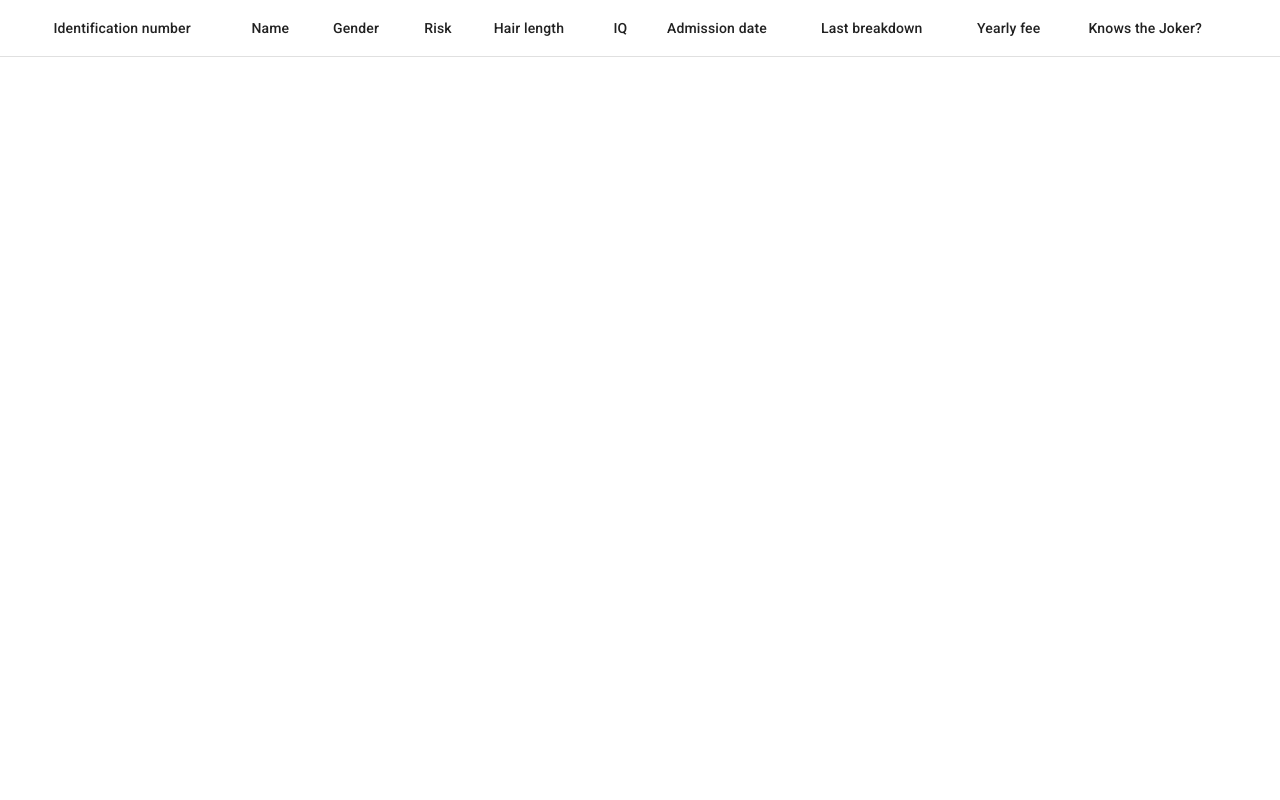
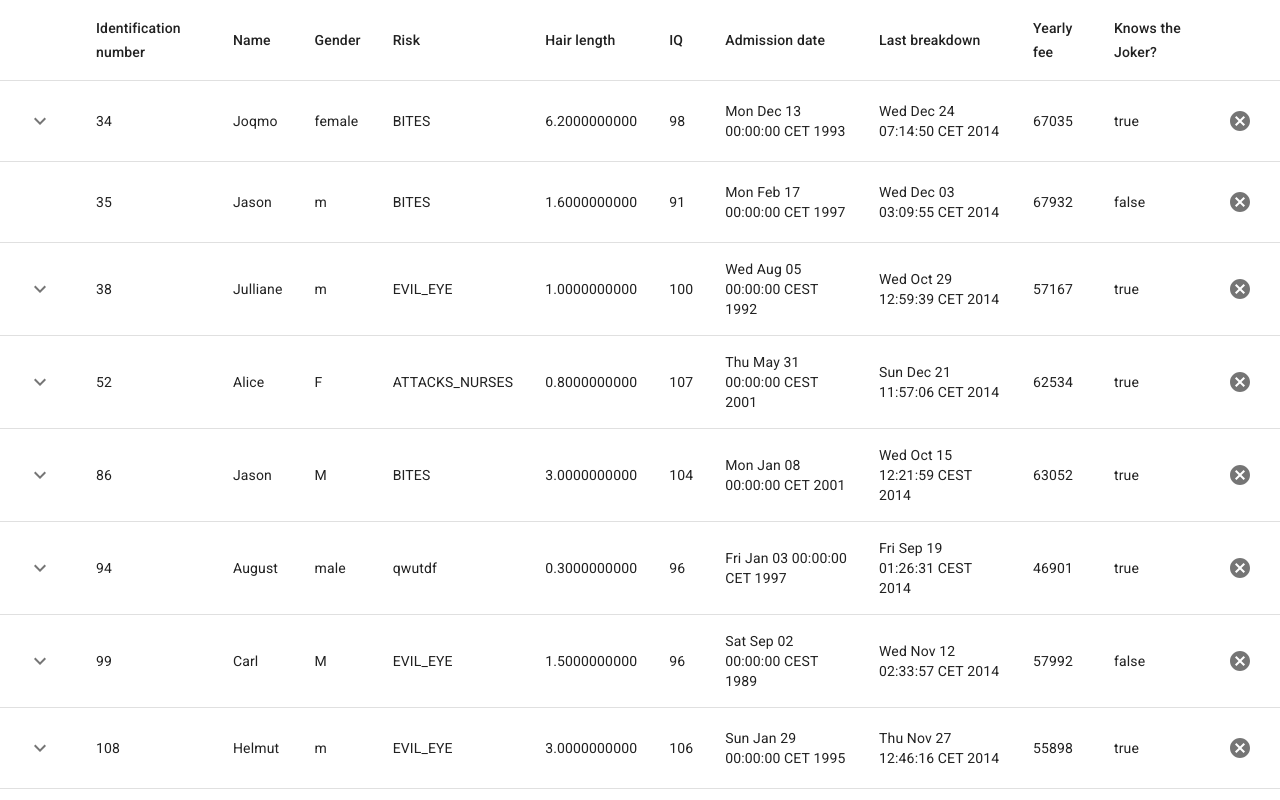
Before and after one commit to crazefan/ga-jsontotable, a React (Create React App) app: page / in a window 1280 px wide. Shown: the top 800 px of the page. Built offline with nearby package versions, Linux system fonts and the light colour scheme.

Commit message:
utility functions and rendering first level

```diff
--- a/src/TableBuilder/index.js
+++ b/src/TableBuilder/index.js
@@ -1,6 +1,6 @@
 import React from "react";
 
-import { getHeadLabelsFromRows } from "../utils";
+import { getHeadLabelsFromRows, getRowKids } from "../utils";
 
 import {
   Box,
@@ -11,21 +11,57 @@ import {
   IconButton,
   TableBody,
   Typography,
-  Tab,
 } from "@material-ui/core";
 
-const TableBuilder = ({ rows, onRowUpdated }) => {
+import {
+  Cancel,
+  KeyboardArrowDown,
+  KeyboardArrowRight,
+} from "@material-ui/icons";
+
+const RowBuilder = ({ rowData, onUpdated, onDeleted }) => {
+  const kids = getRowKids(rowData);
+  const { data, isOpen = false } = rowData;
+  return (
+    <>
+      <TableRow>
+        <TableCell>
+          <IconButton>{kids ? <KeyboardArrowDown /> : null}</IconButton>
+        </TableCell>
+        {Object.keys(data).map((key) => (
+          <TableCell key={`table-cell-${key}`}>{data[key]}</TableCell>
+        ))}
+        <TableCell>
+          <IconButton>
+            <Cancel />
+          </IconButton>
+        </TableCell>
+      </TableRow>
+    </>
+  );
+};
+
+const TableBuilder = ({ rows, onRowUpdated, onRowDeleted }) => {
   const headLabels = getHeadLabelsFromRows(rows);
   return (
     <Table>
       <TableHead>
         <TableRow>
           {headLabels.map((label, i) => (
-            <TableCell>{label}</TableCell>
+            <TableCell key={`head-label-${label}-${i}`}>{label}</TableCell>
           ))}
         </TableRow>
       </TableHead>
-      <TableBody></TableBody>
+      <TableBody>
+        {rows.map((row, i) => (
+          <RowBuilder
+            key={`row-builder-item-${JSON.stringify(row)}`}
+            rowData={row}
+            onDeleted={onRowUpdated}
+            onUpdated={onRowUpdated}
+          />
+        ))}
+      </TableBody>
     </Table>
   );
 };
--- a/src/utils/index.js
+++ b/src/utils/index.js
@@ -1,4 +1,17 @@
-export const getHeadLabelsFromRows = (rows) =>
-  Array.isArray(rows) && rows.length > 0 && rows[0] && rows[0].data
+export const getHeadLabelsFromRows = (rows) => {
+  return Array.isArray(rows) && rows.length > 0 && rows[0] && rows[0].data
     ? [null, ...Object.keys(rows[0].data), null]
     : [];
+};
+
+export const getRowKids = (rowData) => {
+  if (!rowData || !rowData.kids) {
+    return null;
+  }
+
+  const key = Object.keys(rowData.kids).find(
+    (key) => rowData.kids[key] && rowData.kids[key].records
+  );
+
+  return key ? { key, records: rowData.kids[key].records } : null;
+};
```
